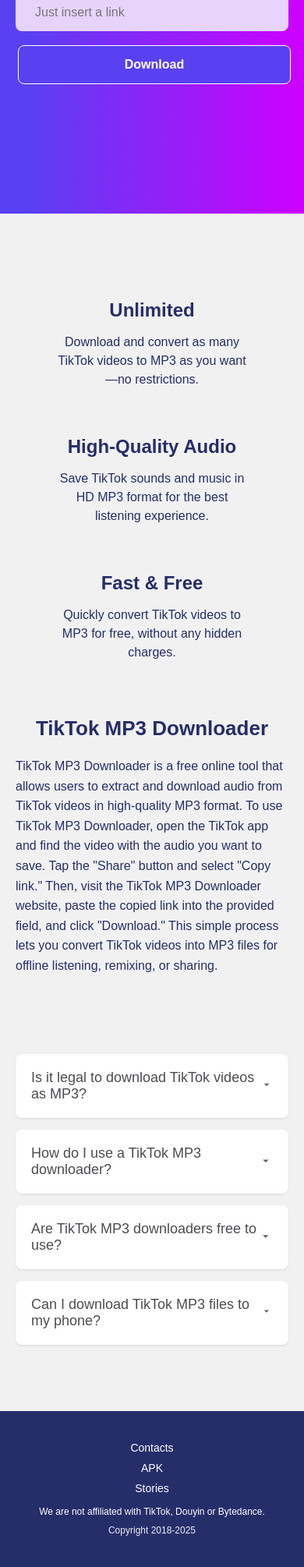
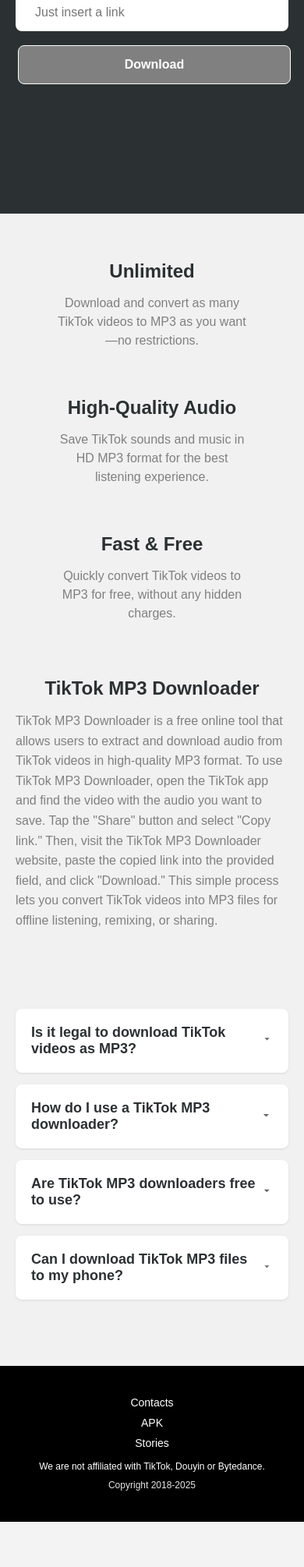
Before and after one commit to sarim-alias/mp3-converter, a Flask app: page / in a window 390 px wide. Shown: the part 176-2186 px from the top of the page at 78% size. After the commit the page ends 2128 px from the top, so only its background shows below. Run offline with Flask 3, Linux system fonts and the light colour scheme.

Commit message:
Update index.html

```diff
--- a/templates/index.html
+++ b/templates/index.html
@@ -4,7 +4,7 @@
     <meta charset="UTF-8">
     <meta name="viewport" content="width=device-width, initial-scale=1.0">
     <title>Download TikTok MP3 online with Free Tik Tok mp3 downloader    </title>
-    <link rel="icon" href="https://ssstik.io/images/logosmall.svg" type="image/x-icon">
+    <link rel="icon" href="logo.png" type="image/x-icon">
 
     <style>
         * {
@@ -41,7 +41,7 @@
 
         .feature-title {
             font-size: 24px;
-            color: #252E69;
+            color: #2b3133;
             margin-bottom: 15px;
             font-weight: 800;
         }
@@ -49,7 +49,7 @@
         .feature-description {
             font-size: 16px;
             line-height: 1.5;
-            color: #252e69;
+            color: grey;
             max-width: 250px;
             margin: 0 auto;
             text-align: center;
@@ -61,16 +61,16 @@
         }
 
         .main-title {
-            font-size: 26px;
-            font-weight: 600;
-            color: #252E69;
-            margin-bottom: 20px;
+            font-size: 24px;
+    color: #2b3133;
+    margin-bottom: 15px;
+    font-weight: 800;
         }
 
         .description-text {
             font-size: 16px;
             line-height: 1.6;
-            color: #252e69;
+            color: grey;
             margin-bottom: 40px;
             text-align: center;
         }
@@ -81,7 +81,7 @@
                 }
 
         .main-content {
-            background: linear-gradient(89.86deg,#5940f1 8.6%,#ce00ff 99.86%);
+            background:black;
             min-height:400px;
             display: flex;
             flex-direction: column;
@@ -108,7 +108,7 @@
         }
 
         .logo-icon {
-            background-color: #5D3FD3;
+            /* background-color: #5D3FD3; */
             border-radius: 5px;
             width: 40px;
             height: 40px;
@@ -151,7 +151,7 @@
             overflow: hidden;
             border: 2px solid white;
             border-radius: 8px;
-            background-color: #e7d4fd;
+            background-color: #ffff;
         }
 
         .url-input {
@@ -160,11 +160,11 @@
             border: none;
             outline: none;
             font-size: 16px;
-            background-color:#E7D4FD;
+            background-color:#ffff;
         }
 
         .download-btn {
-            background-color: #5940f1;
+            background-color: #2B3133;
             margin: 3px;
             color: white;
             border: none;
@@ -176,11 +176,9 @@
             border-radius: 8px;
         }
 
-        .download-btn:hover {
-            background-color: #5940f1;
-        }
+
         .footer {
-            background-color: #252e69;
+            background-color: black;
             color: white;
             padding: 20px 0;
             width: 100%;
@@ -234,8 +232,8 @@
         .faq-question {
             padding: 20px;
             font-size: 18px;
-            font-weight: 500;
-            color: #4E4B52;
+            font-weight: 550;
+            color: #2b3133;
             cursor: pointer;
             display: flex;
             justify-content: space-between;
@@ -256,7 +254,7 @@
         .faq-answer.active {
             max-height: 500px;
             padding:20px;
-            color: #252E69;
+            color: grey;
         }
 
         .arrow {
@@ -284,7 +282,7 @@
                 border-radius: 15px;
                 overflow: visible;
                 border: none;
-                background-color: #e7d4fd00;
+                background:#2b3133;
             }
 
             .url-input {
@@ -298,6 +296,7 @@
                 padding: 15px;
                 border-radius:8px;
                 border: 1px solid white;
+                background-color: gray;
             }
             .footer-nav a {
                 margin: 0 10px;
@@ -311,11 +310,19 @@
             .description-text {
                 font-size: 16px;
                 line-height: 1.6;
-                color: #252e69;
+                color:grey;
                 margin-bottom: 40px;
                 text-align: left;
             }
+            .main-content {
+            background: #2b3133;
+            min-height: 400px;
+            display: flex;
+            flex-direction: column;
+            align-items: center;
+            margin-bottom:0px;
         }
+            }
 
 
         @media (max-width: 480px) {
@@ -351,7 +358,7 @@
     <div class="navbar">
         <a href="#" class="logo">
             <div class="logo-icon">
-               <img src="https://ssstik.io/images/logosmall.svg">
+               <img src="logo.png" width="40px">
             </div>
             TikTok
         </a>
```
